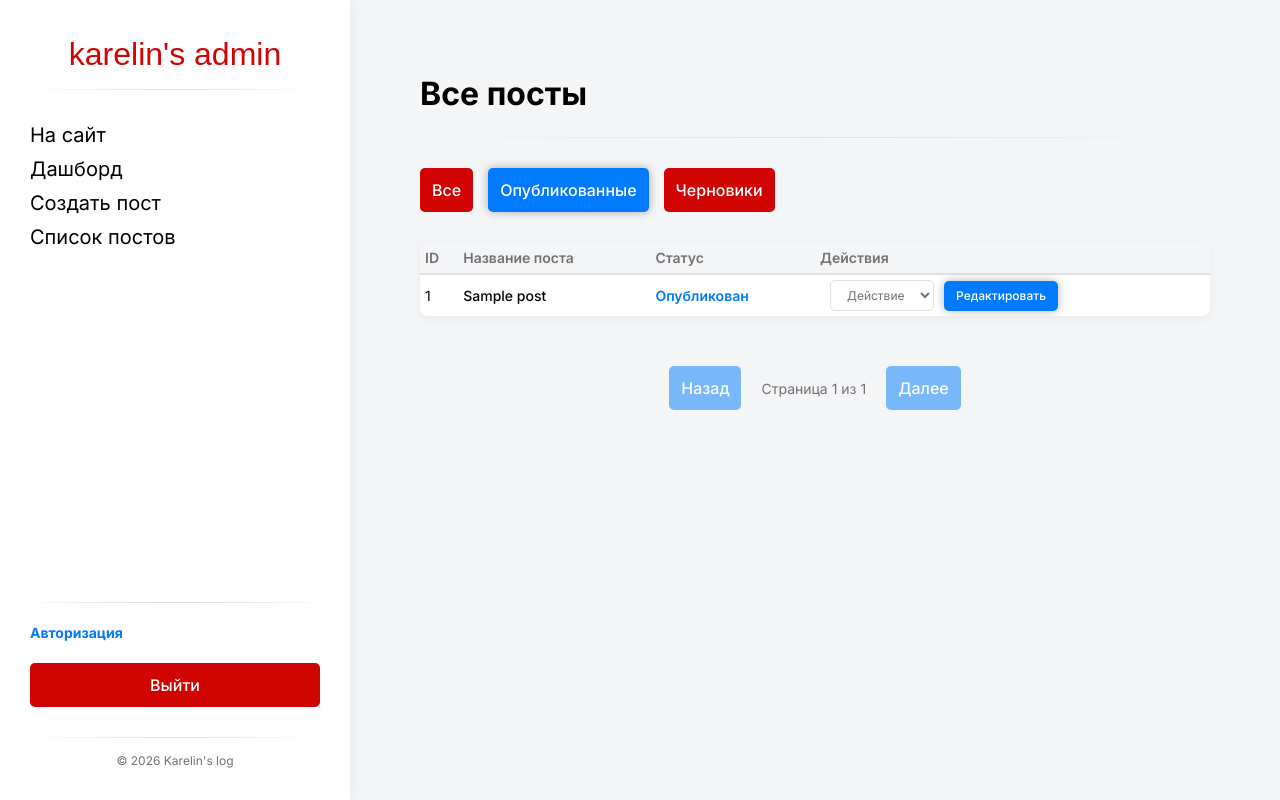
After one commit to KarelinIvan/Karelin-s-Log, a FastAPI app: template app/templates/admin/posts_list.html in a window 1280 px wide. The commit adds this page. Run offline with FastAPI, Linux system fonts and the light colour scheme; the template is opened without the code that fills it: most values are stand-ins (such as "Sample title", 1, 10 or a date in 2020); parts of the project's set-up code (start-up, migrations or seed data) failed here and were passed over; some web fonts are replaced.

Commit message:
написан шаблон для админки, написаны стили, внесены корректировки в другие шаблоны

```diff
--- a/app/static/css/style.css
+++ b/app/static/css/style.css
@@ -671,3 +671,104 @@ form {
     border-radius: 8px;
     box-shadow: 0 2px 10px var(--color-shadow);
 }
+
+/* Админка: таблица постов */
+.admin-table {
+    width: 100%;
+    border-collapse: collapse;
+    background-color: var(--color-white);
+    border-radius: 8px;
+    overflow: hidden;
+    box-shadow: 0 2px 10px var(--color-shadow);
+    margin-bottom: 30px;
+}
+
+.admin-table th,
+.admin-table td {
+    padding: 5px;
+    text-align: left;
+    font-family: var(--font-family-Inter);
+    font-size: var(--text-sm);
+}
+
+.admin-table th {
+    background-color: var(--color-main);
+    color: var(--color-grey);
+    font-weight: 600;
+    border-bottom: 2px solid var(--color-border);
+}
+
+/* Чередование строк (зебра) */
+.admin-table tbody tr:nth-child(even) {
+    background-color: #f9fafb;
+    /* Очень светлый серый */
+}
+
+.admin-table tbody tr:hover {
+    background-color: #f1f3f5;
+    /* Чуть темнее при наведении */
+}
+
+.admin-table__link {
+    color: var(--color-black);
+    text-decoration: none;
+    font-weight: 500;
+}
+
+.admin-table__link:hover {
+    color: var(--color-blue);
+    text-decoration: underline;
+}
+
+.admin-table__actions {
+    display: flex;
+    gap: 10px;
+    align-items: center;
+    flex-wrap: wrap;
+}
+
+.btn-sm {
+    padding: 6px 12px;
+    font-size: var(--text-xs);
+}
+
+/* Статусы */
+.status-published {
+    color: var(--color-blue);
+    font-weight: 600;
+}
+
+.status-draft {
+    color: var(--color-red);
+    font-weight: 600;
+}
+
+/* Фильтры (уже были, но на всякий случай) */
+.admin-filters {
+    display: flex;
+    gap: 15px;
+    margin-bottom: 30px;
+}
+
+/* Стили для селектора действий */
+.action-form {
+    display: inline-block;
+    margin-left: 10px;
+}
+
+.action-select {
+    padding: 6px 12px;
+    border: 1px solid var(--color-border);
+    border-radius: 5px;
+    background-color: var(--color-white);
+    font-family: var(--font-family-Inter);
+    font-size: var(--text-xs);
+    color: var(--color-grey);
+    cursor: pointer;
+    outline: none;
+    transition: border-color 0.2s ease;
+}
+
+.action-select:focus {
+    border-color: var(--color-blue);
+}
--- /dev/null
+++ b/app/templates/admin/posts_list.html
@@ -0,0 +1,86 @@
+{% extends "admin_base.html" %}
+
+{% block title %}Все посты{% endblock %}
+
+{% block content %}
+<h1 class="page-title divider-bottom">Все посты</h1>
+
+<!-- Фильтры -->
+<div class="admin-filters">
+    <a href="/admin/posts?status=all"
+       class="btn-{% if status == 'all' %}primary{% else %}secondary{% endif %}">Все</a>
+    <a href="/admin/posts?status=published"
+       class="btn-{% if status == 'published' %}primary{% else %}secondary{% endif %}">Опубликованные</a>
+    <a href="/admin/posts?status=draft"
+       class="btn-{% if status == 'draft' %}primary{% else %}secondary{% endif %}">Черновики</a>
+</div>
+
+<!-- Таблица постов -->
+{% if posts %}
+    <table class="admin-table">
+        <thead>
+            <tr>
+                <th>ID</th>
+                <th>Название поста</th>
+                <th>Статус</th>
+                <th>Действия</th>
+            </tr>
+        </thead>
+        <tbody>
+            {% for post in posts %}
+                <tr>
+                    <td>{{ post.id }}</td>
+                    <td>
+                        <a href="/page/posts/{{ post.id }}" class="admin-table__link">{{ post.title }}</a>
+                    </td>
+                    <td>
+                        {% if post.published %}
+                            <span class="status-published">Опубликован</span>
+                        {% else %}
+                            <span class="status-draft">Черновик</span>
+                        {% endif %}
+                    </td>
+                    <td class="admin-table__actions">
+
+                        <!-- Селектор действий -->
+                        <form action="/admin/posts/{{ post.id }}/action" method="post" class="action-form">
+                            <select name="action" class="action-select" onchange="this.form.submit()">
+                                <option value="" disabled selected>Действие</option>
+                                {% if post.published %}
+                                    <option value="unpublish">Черновик</option>
+                                {% else %}
+                                    <option value="publish">Опубликовать</option>
+                                {% endif %}
+                                <option value="delete">Удалить</option>
+                            </select>
+                        </form>
+                        <!-- Кнопка Редактировать (отдельно) -->
+                        <a href="/page/posts/{{ post.id }}/edit" class="btn-primary btn-sm">Редактировать</a>
+                    </td>
+                </tr>
+            {% endfor %}
+        </tbody>
+    </table>
+{% else %}
+    <div class="comments-card">
+        <p class="comments-card__content">Постов пока нет.</p>
+    </div>
+{% endif %}
+
+<!-- Пагинация -->
+<div class="pagination">
+    {% if page > 1 %}
+        <a href="/admin/posts?page={{ page - 1 }}&status={{ status }}" class="btn-primary">Назад</a>
+    {% else %}
+        <span class="btn-primary disabled">Назад</span>
+    {% endif %}
+
+    <span class="pagination__info">Страница {{ page }} из {{ total_pages }}</span>
+
+    {% if page < total_pages %}
+        <a href="/admin/posts?page={{ page + 1 }}&status={{ status }}" class="btn-primary">Далее</a>
+    {% else %}
+        <span class="btn-primary disabled">Далее</span>
+    {% endif %}
+</div>
+{% endblock %}
--- a/app/templates/admin_base.html
+++ b/app/templates/admin_base.html
@@ -37,6 +37,7 @@
                         <li><a href="/page/" class="sidebar-link">На сайт</a></li>
                         <li><a href="/admin/" class="sidebar-link">Дашборд</a></li>
                         <li><a href="/admin/posts/create" class="sidebar-link">Создать пост</a></li>
+                        <li><a href="/admin/posts" class="sidebar-link">Список постов</a></li>
                         <!-- Позже добавим управление постами и выход -->
                     </ul>
                 </nav>
```
Also changed, not shown: app/templates/edit_post.html (+0 -7 lines).
